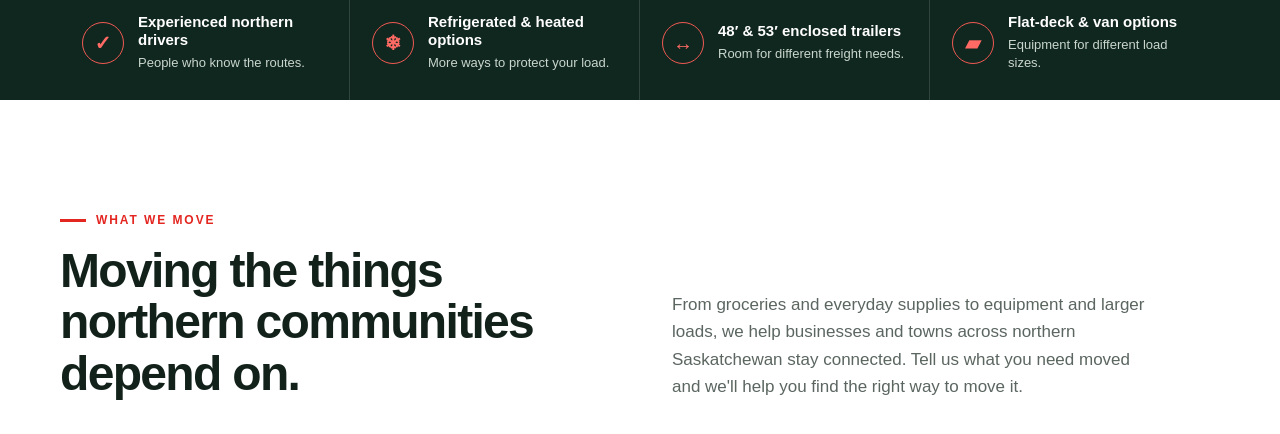
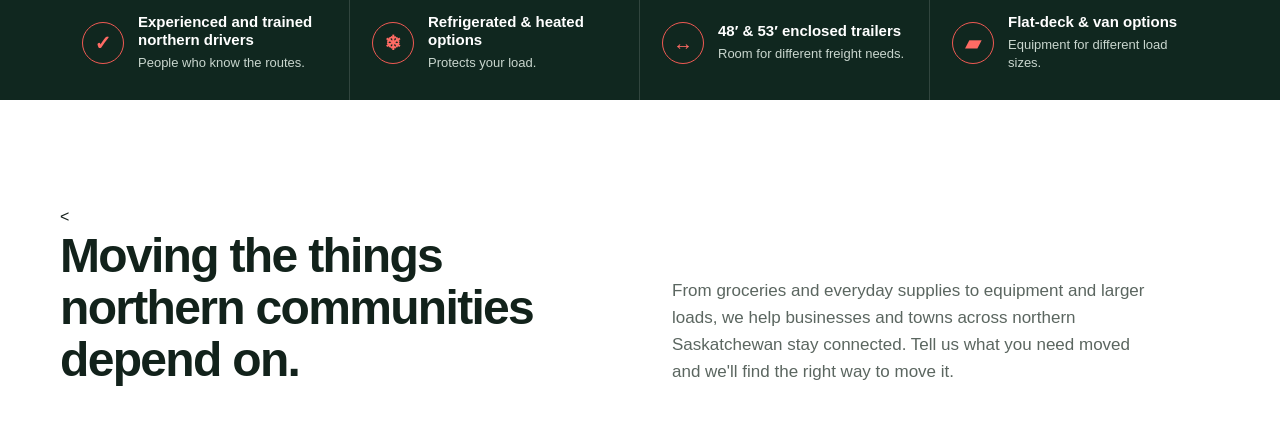
Before and after one commit to davidchrsamson-beep/Caribou, a plain HTML site: page index.html in a window 1280 px wide. Shown: the part 747-1181 px from the top of the page. Drawn offline with Linux system fonts and the light colour scheme.

Commit message:
Update index.html

```diff
--- a/index.html
+++ b/index.html
@@ -224,8 +224,8 @@ html,body{overflow-x:hidden}
 
 <!-- PROOF STRIP -->
 <div class="proofbar"><div class="container proofgrid">
-<div class="proof"><div class="proof-icon">✓</div><div><strong>Experienced northern drivers</strong><span>People who know the routes.</span></div></div>
-<div class="proof"><div class="proof-icon">❄</div><div><strong>Refrigerated &amp; heated options</strong><span>More ways to protect your load.</span></div></div>
+<div class="proof"><div class="proof-icon">✓</div><div><strong>Experienced and trained northern drivers</strong><span>People who know the routes.</span></div></div>
+<div class="proof"><div class="proof-icon">❄</div><div><strong>Refrigerated &amp; heated options</strong><span>Protects your load.</span></div></div>
 <div class="proof"><div class="proof-icon">↔</div><div><strong>48′ &amp; 53′ enclosed trailers</strong><span>Room for different freight needs.</span></div></div>
 <div class="proof"><div class="proof-icon">▰</div><div><strong>Flat-deck &amp; van options</strong><span>Equipment for different load sizes.</span></div></div>
 </div></div>
@@ -233,8 +233,8 @@ html,body{overflow-x:hidden}
 <!-- WHAT WE MOVE -->
 <section id="freight"><div class="container">
 <div class="move-head reveal">
-<div><p class="kicker">What we move</p><h2>Moving the things northern communities depend on.</h2></div>
-<p>From groceries and everyday supplies to equipment and larger loads, we help businesses and towns across northern Saskatchewan stay connected. Tell us what you need moved and we'll help you find the right way to move it.</p>
+<div><<h2>Moving the things northern communities depend on.</h2></div>
+<p>From groceries and everyday supplies to equipment and larger loads, we help businesses and towns across northern Saskatchewan stay connected. Tell us what you need moved and we'll find the right way to move it.</p>
 </div>
 <div class="bento">
 <article class="svc big reveal">
@@ -303,7 +303,7 @@ html,body{overflow-x:hidden}
 
 <!-- CTA -->
 <section class="cta"><div class="container"><div class="cta-inner reveal">
-<div><p class="kicker">Have freight to move?</p><h2>Let's get your freight moving.</h2><p>Tell us what you're shipping and where it needs to go. Our team is ready to help.</p></div>
+<div><h2>Let's get your freight moving.</h2><p>Tell us what you're shipping and where it needs to go. Our team is ready to help.</p></div>
 <a class="btn" href="tel:18777707337">Call 1-877-770-7337 <span aria-hidden="true">→</span></a>
 </div></div></section>
 
```
